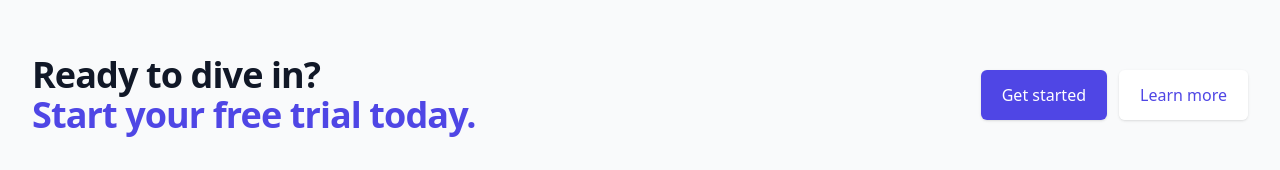
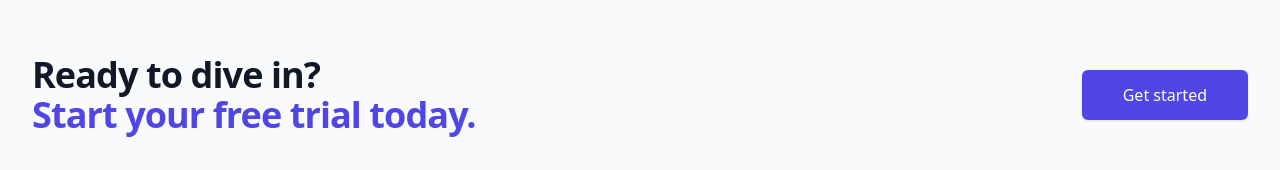
Before and after one commit to rajagoat/earth-day-c2g, a Next.js app in the folder frontend/: page / in a window 1280 px wide. Shown: the part 1163-1333 px from the top of the page. Built offline with nearby package versions, Linux system fonts and the light colour scheme.

Commit message:
all links work on landing page now

```diff
--- a/frontend/components/CTA.js
+++ b/frontend/components/CTA.js
@@ -1,3 +1,5 @@
+import Link from "next/link"
+
 export default function CTS() {
     return (
         <div className="bg-gray-50">
@@ -8,20 +10,12 @@ export default function CTS() {
                 </h2>
                 <div className="mt-8 flex lg:mt-0 lg:flex-shrink-0">
                     <div className="inline-flex rounded-md shadow">
-                        <a
-                            href="#"
-                            className="inline-flex items-center justify-center rounded-md border border-transparent bg-indigo-600 px-5 py-3 text-base font-medium text-white hover:bg-indigo-700"
+                        <Link
+                            href="/signup"
+                            className="inline-flex items-center justify-center rounded-md border border-transparent bg-indigo-600 px-10 py-3 text-base font-medium text-white hover:bg-indigo-700"
                         >
                             Get started
-                        </a>
-                    </div>
-                    <div className="ml-3 inline-flex rounded-md shadow">
-                        <a
-                            href="#"
-                            className="inline-flex items-center justify-center rounded-md border border-transparent bg-white px-5 py-3 text-base font-medium text-indigo-600 hover:bg-indigo-50"
-                        >
-                            Learn more
-                        </a>
+                        </Link>
                     </div>
                 </div>
             </div>
--- a/frontend/pages/index.js
+++ b/frontend/pages/index.js
@@ -1,6 +1,9 @@
 import { Fragment } from 'react'
+import Link from 'next/link';
 import { Popover, Transition } from '@headlessui/react'
 import { Bars3Icon, XMarkIcon } from '@heroicons/react/24/outline'
+
+// components
 import Features from '../components/Features';
 import CTA from '../components/CTA';
 
@@ -29,7 +32,7 @@ export default function Example() {
                         <span className="sr-only">Your Company</span>
                         <img
                           alt="Your Company"
-                          className="h-8 w-auto sm:h-10"
+                          className="signuph-8 w-auto sm:h-10"
                           src="https://tailwindui.com/img/logos/mark.svg?color=indigo&shade=600"
                         />
                       </a>
@@ -42,12 +45,12 @@ export default function Example() {
                     </div>
                   </div>
                   <div className="hidden md:ml-10 md:block md:space-x-8 md:pr-4">
-                    <a href="#" className="font-medium text-indigo-600 hover:text-indigo-500">
+                    <Link href="/login" className="font-medium text-indigo-600 hover:text-indigo-500">
                       Log In
-                    </a>
-                    <a href="#" className="font-medium rounded-md border border-transparent bg-indigo-600 px-7 py-3 text-base font-small text-white hover:bg-indigo-700 md:py-4 md:px-6 md:text-md">
+                    </Link>
+                    <Link href="/signup" className="font-medium rounded-md border border-transparent bg-indigo-600 px-7 py-3 text-base font-small text-white hover:bg-indigo-700 md:py-4 md:px-6 md:text-md">
                       Sign Up
-                    </a>
+                    </Link>
                   </div>
                 </nav>
               </div>
@@ -81,18 +84,18 @@ export default function Example() {
                         </Popover.Button>
                       </div>
                     </div>
-                    <a
-                      href="#"
+                    <Link
+                      href="/login"
                       className="block w-full bg-gray-50 px-5 py-3 text-center font-medium text-indigo-600 hover:bg-gray-100"
                     >
                       Log In
-                    </a>
-                    <a
-                      href="#"
+                    </Link>
+                    <Link
+                      href="/signup"
                       className="block w-full bg-gray-50 px-5 py-3 text-center font-medium text-indigo-600 hover:bg-gray-100"
                     >
                       Sign Up
-                    </a>
+                    </Link>
                   </div>
                 </Popover.Panel>
               </Transition>
@@ -110,12 +113,12 @@ export default function Example() {
                 </p>
                 <div className="mt-5 sm:mt-8 sm:flex sm:justify-center lg:justify-start">
                   <div className="rounded-md shadow">
-                    <a
-                      href="#"
+                    <Link
+                      href="/signup"
                       className="flex w-full items-center justify-center rounded-md border border-transparent bg-indigo-600 px-8 py-3 text-base font-medium text-white hover:bg-indigo-700 md:py-4 md:px-10 md:text-lg"
                     >
                       Get started
-                    </a>
+                    </Link>
                   </div>
                 </div>
               </div>
```
